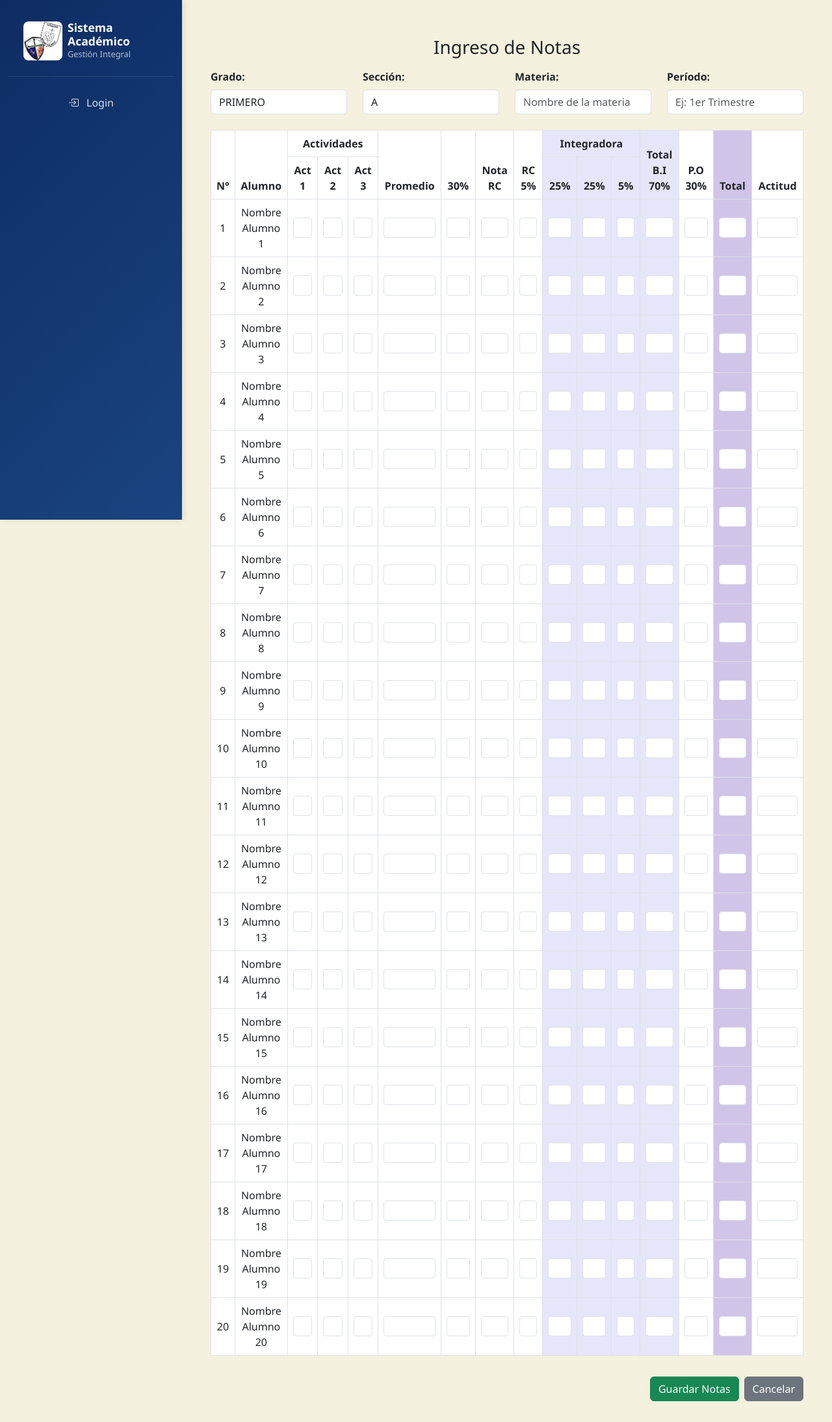
After one commit to Gerson084/Sistema_Academico, a Flask app: page /notas/ingresar-ejemplo in a window 1280 px wide. The commit adds this page. Shown: the whole page at 65% size. Run offline with Flask 3, Linux system fonts and the light colour scheme; some libraries are stand-ins or nearby versions.

Commit message:
Arreglo de Secciones y HTML de notas

```diff
--- a/app.py
+++ b/app.py
@@ -14,7 +14,9 @@ from routes.recover_route import recover_bp
 from routes.matricula_route import matriculas_bp
 from routes.appGrados import grados_bp
 from routes.appMaterias import materias_bp
+
 from routes.materia_seccion_route import materia_seccion_bp
+from routes.notas_route import notas_bp
 
 
 import os
@@ -56,7 +58,9 @@ app.register_blueprint(recover_bp, url_prefix="/auth")
 app.register_blueprint(matriculas_bp, url_prefix="/matriculas")
 app.register_blueprint(grados_bp, url_prefix='/grados')
 app.register_blueprint(materias_bp, url_prefix='/materias')
+
 app.register_blueprint(materia_seccion_bp, url_prefix='/asignaciones')
+app.register_blueprint(notas_bp)
 
 
 
--- /dev/null
+++ b/routes/notas_route.py
@@ -0,0 +1,7 @@
+from flask import Blueprint, render_template
+
+notas_bp = Blueprint('notas', __name__, template_folder='templates')
+
+@notas_bp.route('/notas/ingresar-ejemplo', methods=['GET'])
+def ingresar_notas_ejemplo():
+    return render_template('notas/formato_notas.html')
--- /dev/null
+++ b/templates/notas/formato_notas.html
@@ -0,0 +1,80 @@
+{% extends "base.html" %}
+{% block content %}
+<div class="container mt-4">
+    <h3 class="text-center mb-3">Ingreso de Notas</h3>
+    <form method="POST" action="#">
+        <div class="row mb-3">
+            <div class="col-md-3 mb-2">
+                <label class="form-label fw-bold">Grado:</label>
+                <input type="text" class="form-control" value="PRIMERO" readonly>
+            </div>
+            <div class="col-md-3 mb-2">
+                <label class="form-label fw-bold">Sección:</label>
+                <input type="text" class="form-control" value="A" readonly>
+            </div>
+            <div class="col-md-3 mb-2">
+                <label class="form-label fw-bold">Materia:</label>
+                <input type="text" class="form-control" value="" placeholder="Nombre de la materia">
+            </div>
+            <div class="col-md-3 mb-2">
+                <label class="form-label fw-bold">Período:</label>
+                <input type="text" class="form-control" value="" placeholder="Ej: 1er Trimestre">
+            </div>
+        </div>
+        <div class="table-responsive">
+            <table class="table table-bordered align-middle text-center">
+                <thead>
+                    <tr>
+                        <th rowspan="2">N°</th>
+                        <th rowspan="2">Alumno</th>
+                        <th colspan="3">Actividades</th>
+                        <th rowspan="2">Promedio</th>
+                        <th rowspan="2">30%</th>
+                        <th rowspan="2">Nota RC</th>
+                        <th rowspan="2">RC 5%</th>
+                        <th colspan="3" style="background:#e6e6fa;">Integradora</th>
+                        <th rowspan="2" style="background:#e6e6fa;">Total B.I 70%</th>
+                        <th rowspan="2">P.O 30%</th>
+                        <th rowspan="2" style="background:#d1c4e9;">Total</th>
+                        <th rowspan="2">Actitud</th>
+                    </tr>
+                    <tr>
+                        <th>Act 1</th>
+                        <th>Act 2</th>
+                        <th>Act 3</th>
+                        <th style="background:#e6e6fa;">25%</th>
+                        <th style="background:#e6e6fa;">25%</th>
+                        <th style="background:#e6e6fa;">5%</th>
+                    </tr>
+                </thead>
+                <tbody>
+                    {% for i in range(1, 21) %}
+                    <tr>
+                        <td>{{ i }}</td>
+                        <td>Nombre Alumno {{ i }}</td>
+                        <td><input type="number" step="0.01" name="act1_{{i}}" class="form-control form-control-sm" /></td>
+                        <td><input type="number" step="0.01" name="act2_{{i}}" class="form-control form-control-sm" /></td>
+                        <td><input type="number" step="0.01" name="act3_{{i}}" class="form-control form-control-sm" /></td>
+                        <td><input type="number" step="0.01" name="promedio_{{i}}" class="form-control form-control-sm" readonly /></td>
+                        <td><input type="number" step="0.01" name="porc30_{{i}}" class="form-control form-control-sm" readonly /></td>
+                        <td><input type="number" step="0.01" name="nota_rc_{{i}}" class="form-control form-control-sm" /></td>
+                        <td><input type="number" step="0.01" name="rc5_{{i}}" class="form-control form-control-sm" readonly /></td>
+                        <td style="background:#e6e6fa;"><input type="number" step="0.01" name="int1_{{i}}" class="form-control form-control-sm" /></td>
+                        <td style="background:#e6e6fa;"><input type="number" step="0.01" name="int2_{{i}}" class="form-control form-control-sm" /></td>
+                        <td style="background:#e6e6fa;"><input type="number" step="0.01" name="int3_{{i}}" class="form-control form-control-sm" /></td>
+                        <td style="background:#e6e6fa;"><input type="number" step="0.01" name="total_bi_{{i}}" class="form-control form-control-sm" readonly /></td>
+                        <td><input type="number" step="0.01" name="po30_{{i}}" class="form-control form-control-sm" readonly /></td>
+                        <td style="background:#d1c4e9;"><input type="number" step="0.01" name="total_{{i}}" class="form-control form-control-sm" readonly /></td>
+                        <td><input type="text" name="actitud_{{i}}" class="form-control form-control-sm" /></td>
+                    </tr>
+                    {% endfor %}
+                </tbody>
+            </table>
+        </div>
+        <div class="d-flex justify-content-end mt-3">
+            <button type="submit" class="btn btn-success me-2">Guardar Notas</button>
+            <a href="#" class="btn btn-secondary">Cancelar</a>
+        </div>
+    </form>
+</div>
+{% endblock %}
--- a/templates/secciones/listar.html
+++ b/templates/secciones/listar.html
@@ -576,7 +576,7 @@
                                 </a>
                                 {% if seccion.activo %}
                                 <form action="{{ url_for('secciones.deshabilitar_seccion', id=seccion.id_seccion) }}"
-                                      method="POST" style="display:inline;">
+                                      method="POST" style="display:inline;" onsubmit="return confirm('¿Está seguro que desea deshabilitar esta sección? Esta acción no se puede deshacer.')">
                                     <button type="submit" class="btn-delete" style="background:#6b7280;">
                                         <i class="fas fa-toggle-on"></i> Desactivar
                                     </button>
```
Also changed, not shown: templates/dashboards/docente_dashboard.html (+18 -5 lines).
